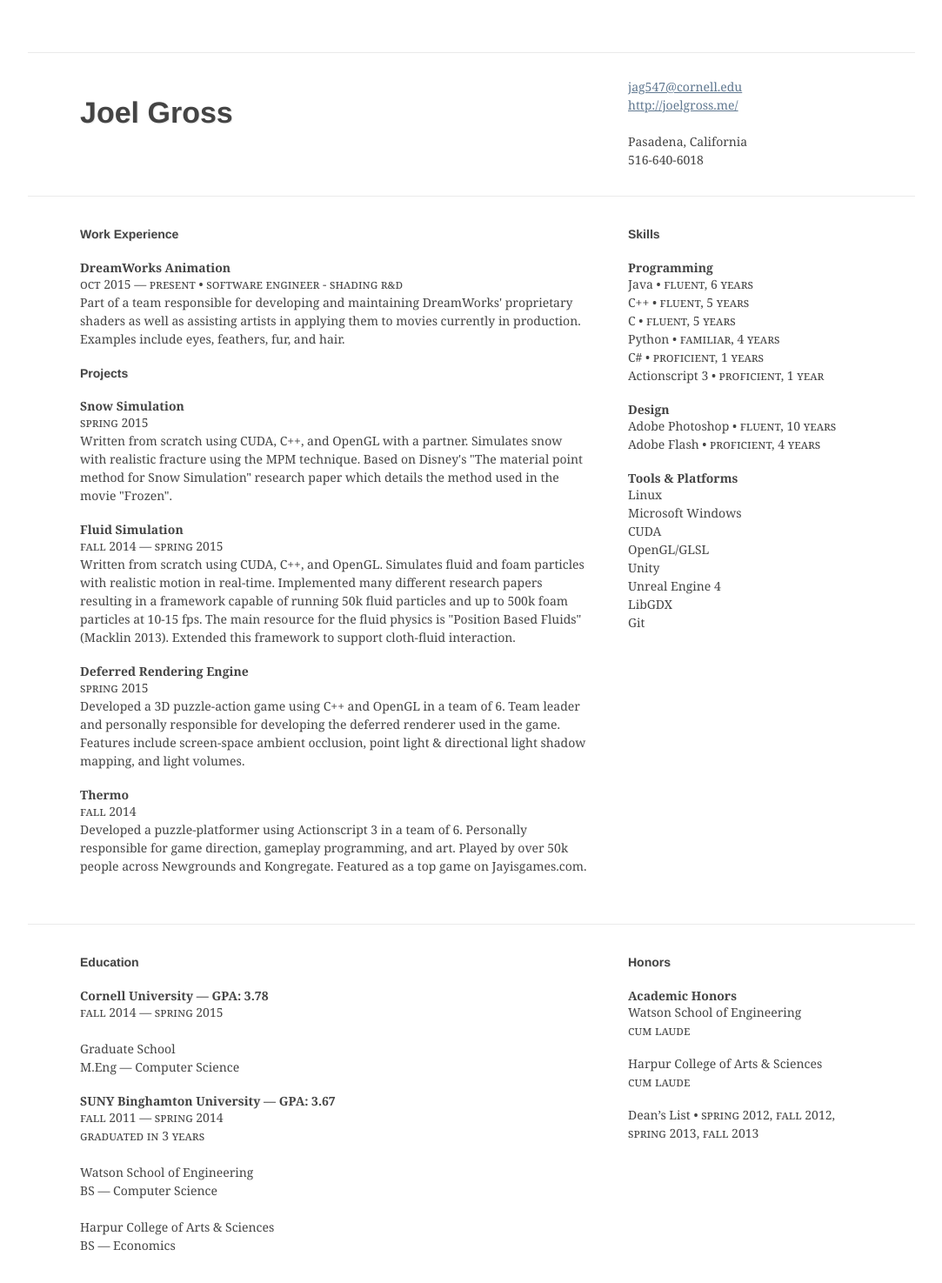
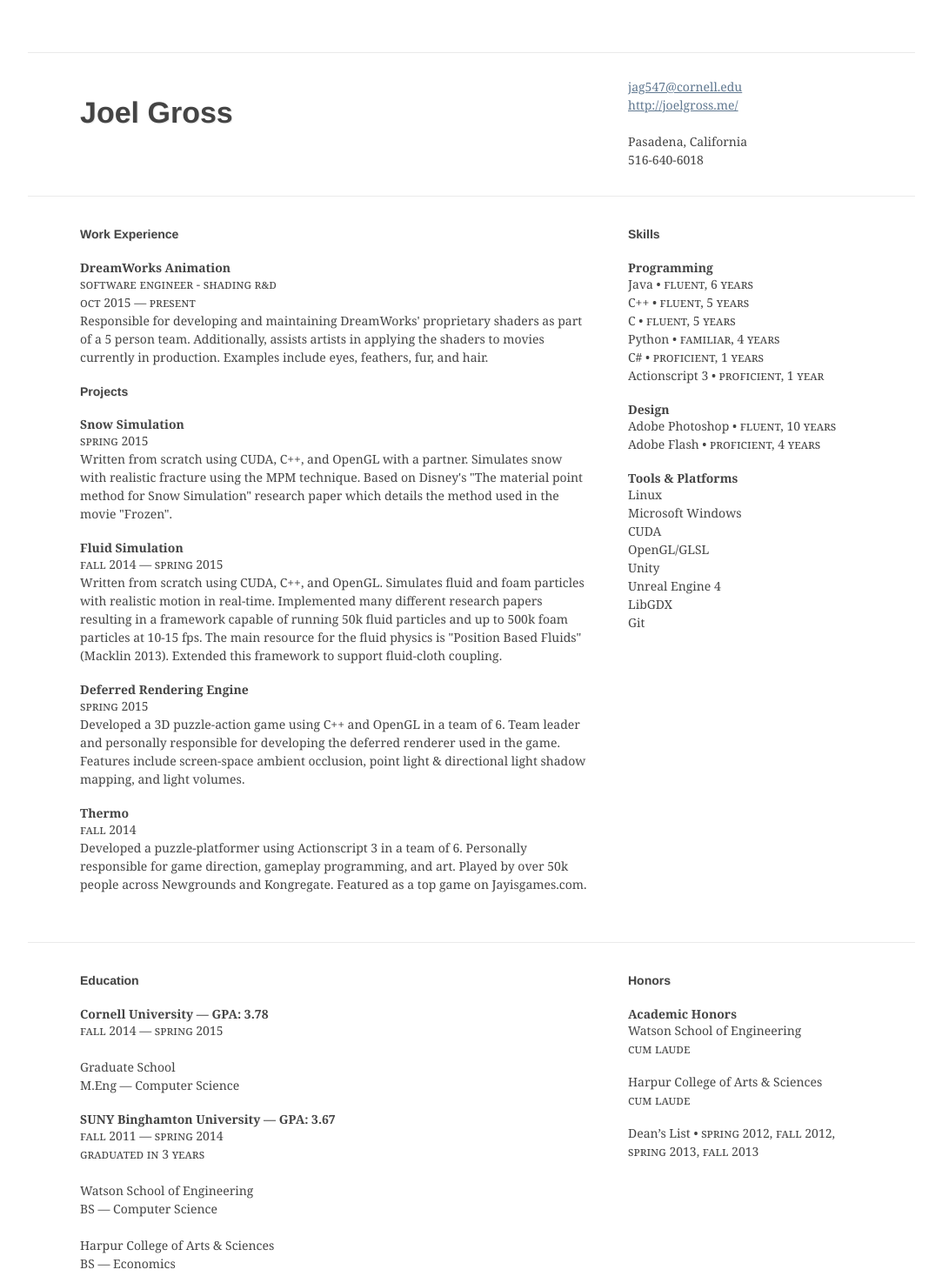
Before and after one commit to JAGJ10/jagj10.github.io, a Jekyll site: the page resume/index.html, which Jekyll copies as it is, in a window 1280 px wide. Shown: the whole page at 87% size, without its empty margins (98-1181 px from the left). Built offline with Jekyll 4.4.1, drawn with Linux system fonts in a browser that asks for light colours; before the commit the page ends 1454 px from its top, so only the background shows below that.

Commit message:
fix resume

```diff
--- a/resume/index.html
+++ b/resume/index.html
@@ -27,8 +27,9 @@
           <h2>Work Experience</h2>
 
           <span class="company">DreamWorks Animation</span>
-          <p class="details small-caps">Oct 2015 &mdash; Present &bull; Software Engineer - Shading R&D</p>
-          <p class="details">Part of a team responsible for developing and maintaining DreamWorks' proprietary shaders as well as assisting artists in applying them to movies currently in production. Examples include eyes, feathers, fur, and hair.</p>
+          <p class="details small-caps">Software Engineer - Shading R&D</p>
+          <p class="details small-caps">Oct 2015 &mdash; Present</p>
+          <p class="details">Responsible for developing and maintaining DreamWorks' proprietary shaders as part of a 5 person team. Additionally, assists artists in applying the shaders to movies currently in production. Examples include eyes, feathers, fur, and hair.</p>
 
           <h2>Projects</h2>
 
@@ -38,7 +39,7 @@
 
           <span class="company">Fluid Simulation</span>
           <p class="details small-caps">Fall 2014 &mdash; Spring 2015</p>
-          <p class="details">Written from scratch using CUDA, C++, and OpenGL. Simulates fluid and foam particles with realistic motion in real-time. Implemented many different research papers resulting in a framework capable of running 50k fluid particles and up to 500k foam particles at 10-15 fps. The main resource for the fluid physics is "Position Based Fluids" (Macklin 2013). Extended this framework to support cloth-fluid interaction.</p>
+          <p class="details">Written from scratch using CUDA, C++, and OpenGL. Simulates fluid and foam particles with realistic motion in real-time. Implemented many different research papers resulting in a framework capable of running 50k fluid particles and up to 500k foam particles at 10-15 fps. The main resource for the fluid physics is "Position Based Fluids" (Macklin 2013). Extended this framework to support fluid-cloth coupling.</p>
 
           <span class="company">Deferred Rendering Engine</span>
           <p class="details small-caps">Spring 2015</p>
```
Also changed, not shown: 1 other file.
